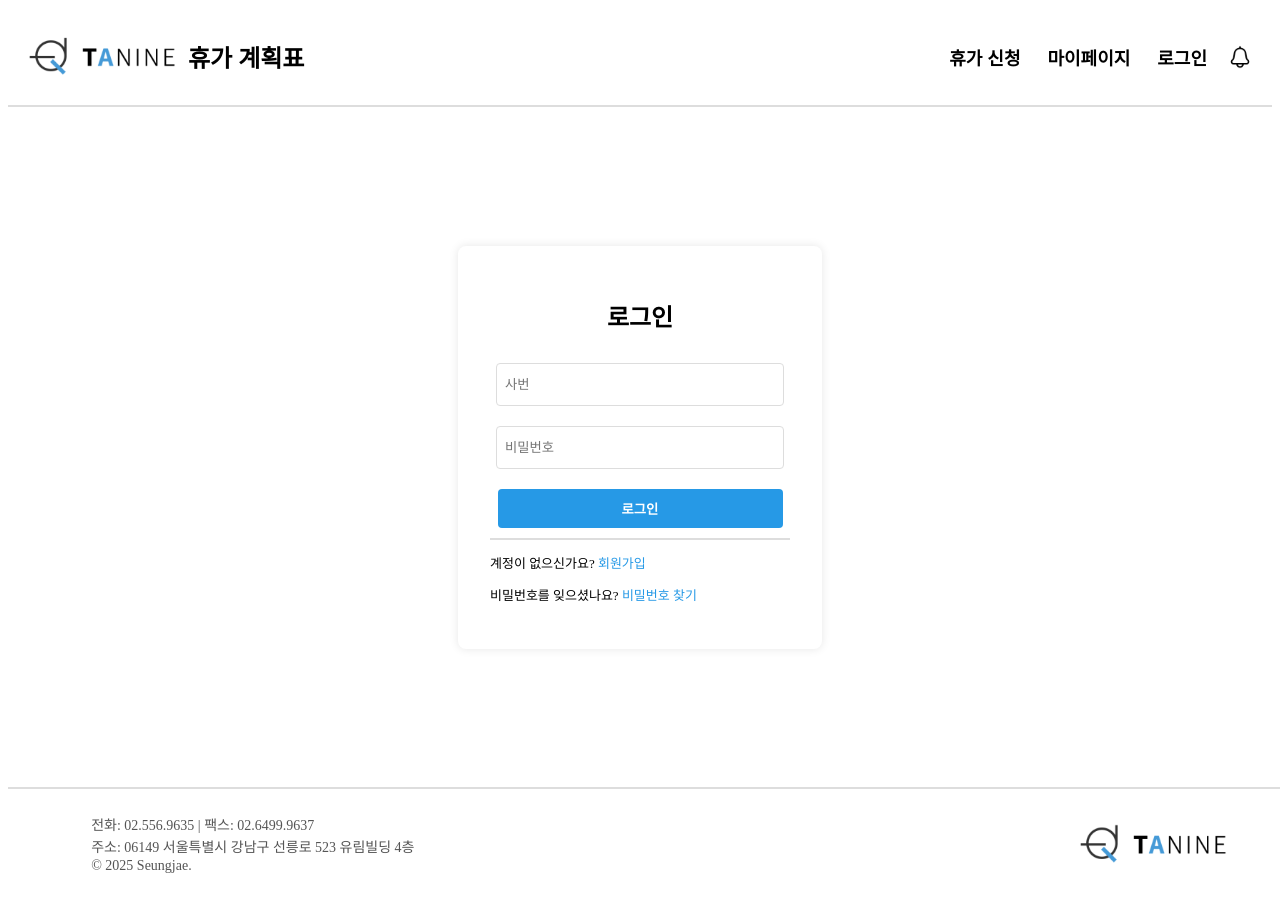
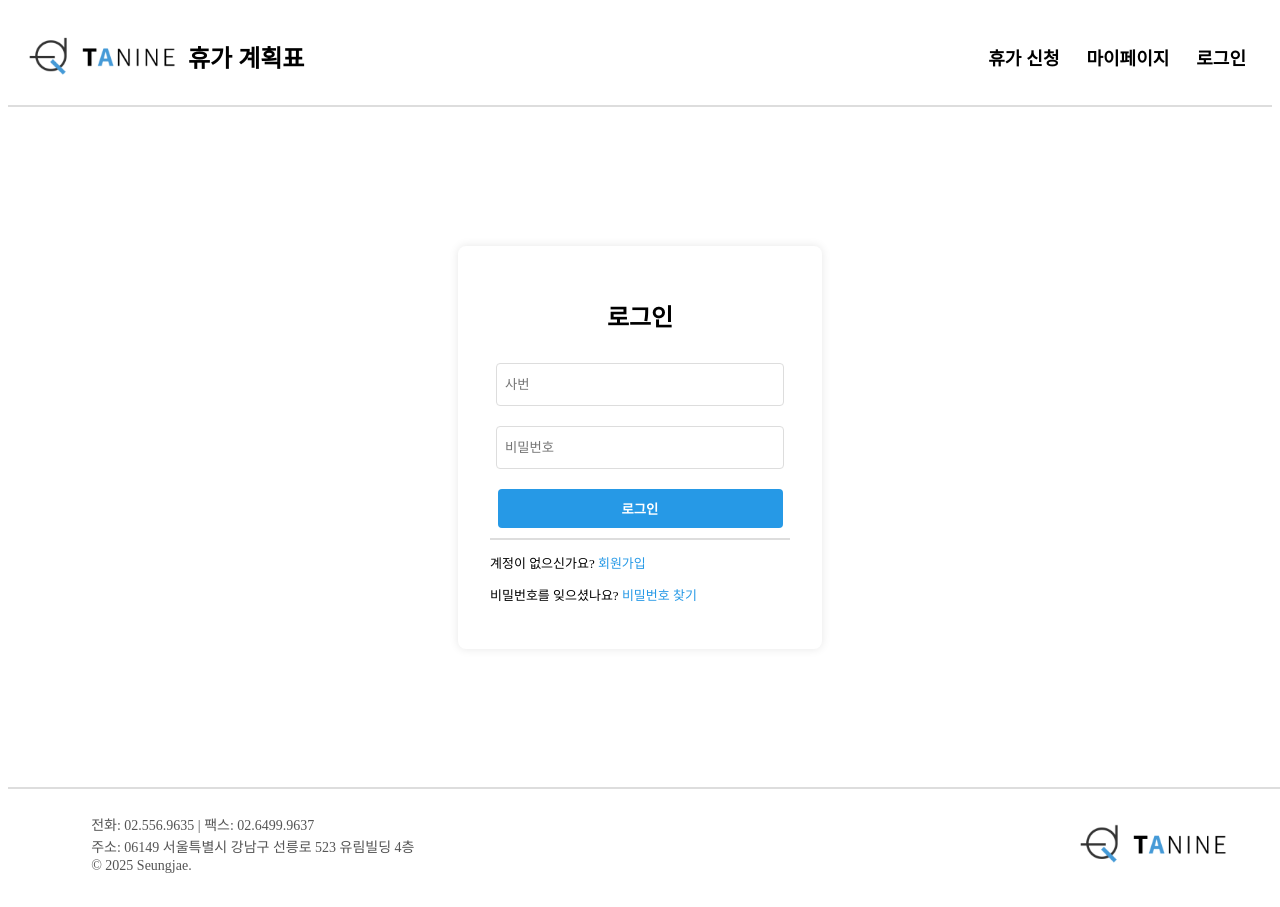
Before and after one commit to SeungjaeLee00/Vacation_Management, a Vue app: page / in a window 1280 px wide. Shown: the top 907 px of the page. Built offline with nearby package versions, Linux system fonts and the light colour scheme.

Commit message:
fixed: notification 기능 삭제

```diff
--- a/src/components/MainHeader.vue
+++ b/src/components/MainHeader.vue
@@ -9,9 +9,6 @@
         <li><button @click="goToVacationForm">휴가 신청</button></li>
         <li><button @click="goToMyPage">마이페이지</button></li>
         <li><button @click="handleAuth">{{ isLoggedIn ? "로그아웃" : "로그인" }}</button></li>
-        <div class="notification-icon" @click="toggleSidebar">
-          <img src="@/assets/noti_bell.png" alt="알림" />
-        </div>
       </ul>
       <button class="menu-toggle" @click="toggleNav">  <!-- 햄버거 헤더 -->
         <span class="bar"></span>
@@ -24,8 +21,8 @@
 </template>
 
 <script setup>
-  import { ref, onMounted, watchEffect } from "vue";
-  import { useRouter } from "vue-router";
+import { ref, onMounted, watchEffect } from 'vue';
+import { useRouter } from 'vue-router';
 
 const logoLong = require("@/assets/ta9_logo_long.png");
 const logoShort = require("@/assets/ta9_logo.png");
@@ -33,17 +30,6 @@
 const router = useRouter();
 const isLoggedIn = ref(false); // 로그인 상태 (추후 실제 인증 로직 적용)
 const isNavOpen = ref(false);  // 메뉴 토글 상태
-
-
-  // 사이드바 토글 상태
-  const isSidebarVisible = ref(false);
-
-  // 사이드바 열기/닫기 토글 함수
-  const toggleSidebar = () => {
-    isSidebarVisible.value = !isSidebarVisible.value;
-  };
-
-
 const headerLogo = ref(logoLong);
 const logoClass = ref("header-logo-long")
 
@@ -111,11 +97,6 @@
   gap: 10px;
 }
 
-  /* .logo {
-    width: 150px;
-    height: auto;
-  } */
-
 .header-logo-long {
   width: 150px;
   height: auto;
@@ -162,19 +143,6 @@
   color: #2699e6;
 }
 
-  /* 알림 아이콘 */
-  .notification-icon {
-    cursor: pointer;
-    display: flex;
-    align-items: center;
-  }
-
-  .notification-icon img {
-    width: 24px;
-    height: 24px;
-  }
-
-
 /* 햄버거 메뉴 */
 .menu-toggle {
   display: none;
@@ -211,7 +179,7 @@
 
   nav.nav-open ul {
     display: flex;
-      transform: translateY(0); /* 부드러운 애니메이션 효과 */
+    transform: translateY(0);
   }
 
   .menu-toggle {
--- a/src/components/modals/CalendarModal.vue
+++ b/src/components/modals/CalendarModal.vue
@@ -17,7 +17,6 @@
   import { computed, defineProps } from 'vue';
   import dayjs from 'dayjs';
 
-  // props 선언 (setup에서는 defineProps로 자동 사용)
   const props = defineProps({
     selectedDate: String,
     selectedEvents: Array,
@@ -69,7 +68,6 @@
   border-radius: 5px;
 }
 
-  /* 닫기 버튼 */
 .cm-modal-close {
   margin-top: 10px;
   padding: 8px 12px;
--- a/src/router/index.js
+++ b/src/router/index.js
@@ -21,7 +21,6 @@ const routes = [
   { path: "/vacation-form", component: VacationForm },
   { path: "/find-password", component: ForgotPassword },
 
-
   { path: "/check-user", component: CheckUser },
   { path: "/change-password", component: ResetPassword },
   { path: "/change-name", component: ChangeName },
--- a/src/views/NotificationPage.vue
+++ /dev/null
@@ -1,5 +0,0 @@
-<template>
-  <div>
-    <h3>알림 사이드바</h3>
-  </div>
-</template>
```
Also changed, not shown: src/assets/close-icon.png (added). Lines whose indentation alone changed are shown as unchanged.
